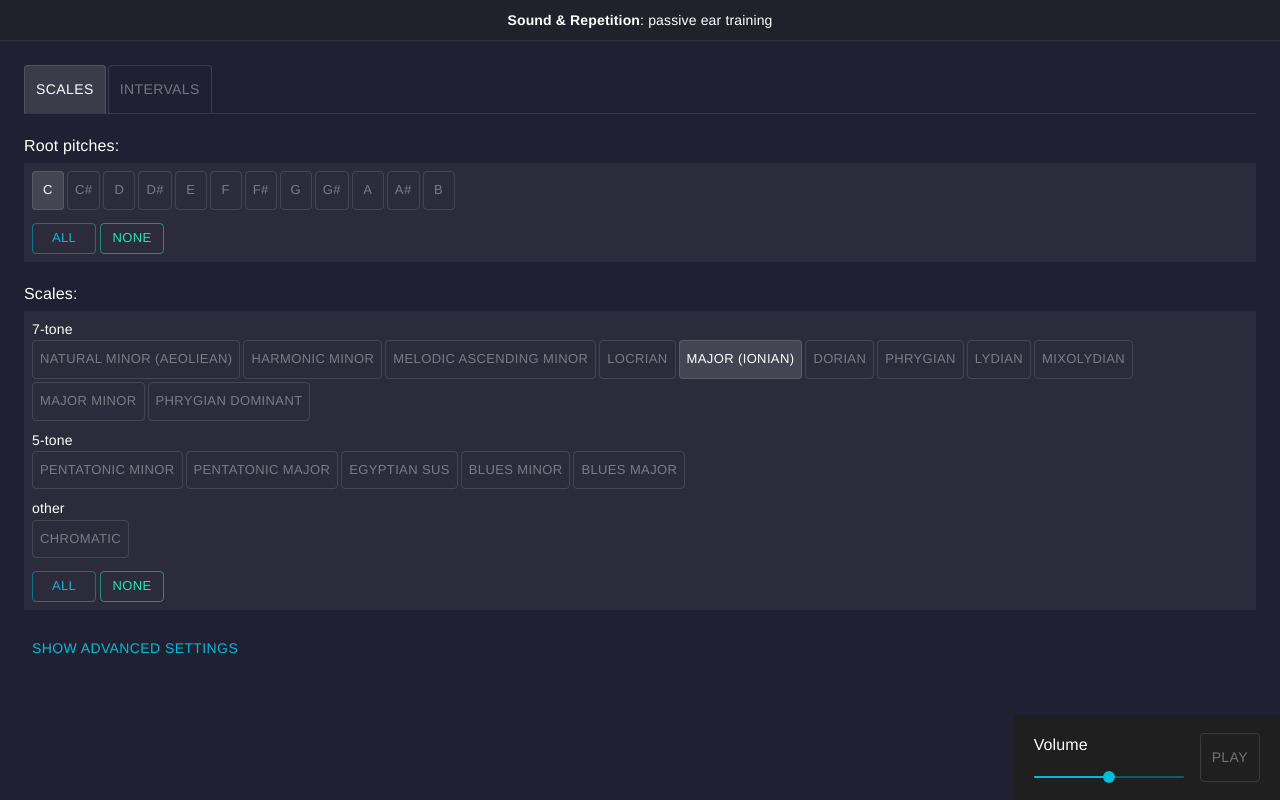
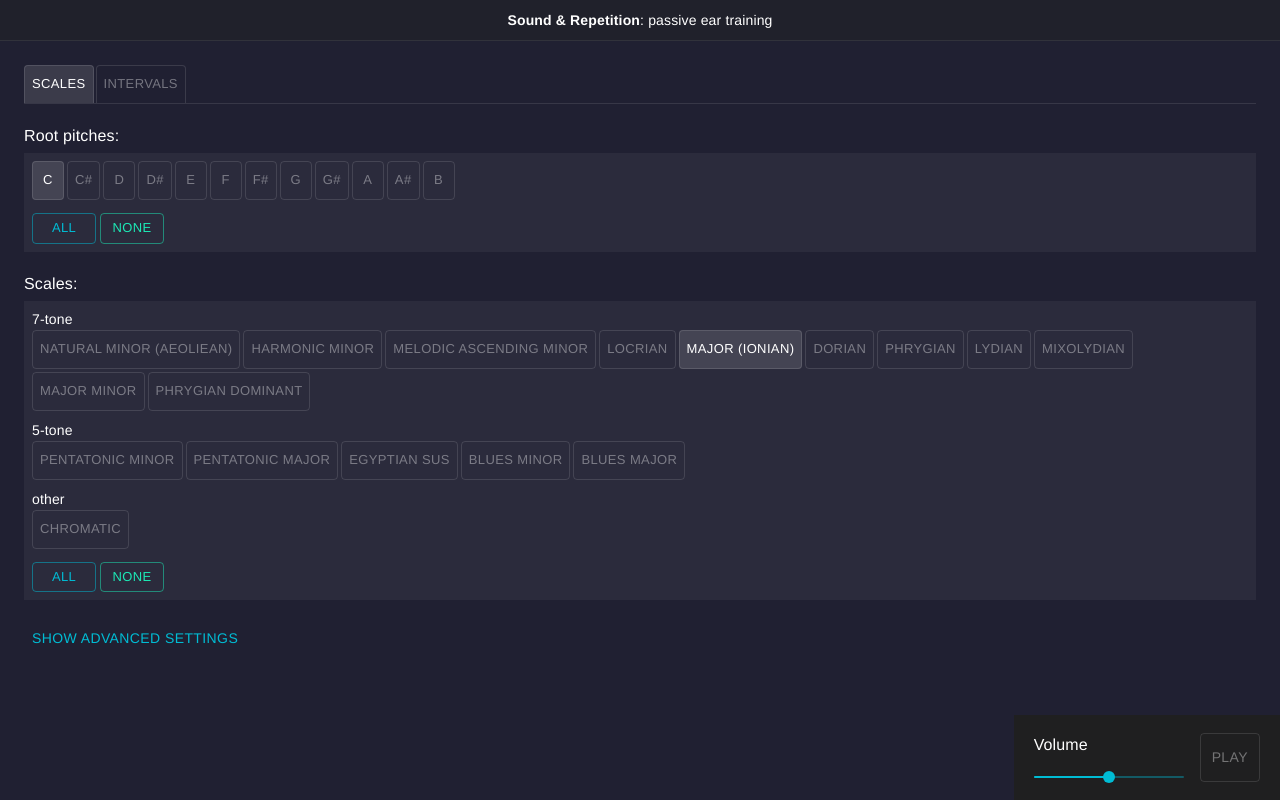
Before and after one commit to helioscope/sound-and-repetition, a React (Create React App) app: page / in a window 1280 px wide. Built offline with nearby package versions, Linux system fonts and the light colour scheme; a web font is replaced by a local one.

Commit message:
shrink exercise tabs to better fit thinner devices (after all 4 exercises are in place)

```diff
--- a/src/App.tsx
+++ b/src/App.tsx
@@ -162,12 +162,14 @@ class App extends React.Component {
     const exerciseToggles = exerciseList.map((entry: ToggleItem<GenericEarExercise>) => {
       return (
         <ToggleButton
-            key={entry.label}
-            value={entry.label}
-            selected={activeExercise === entry.value}
-            onChange={() => {
-              this.adoptExercise(entry.value);
-            }}>
+          key={entry.label}
+          value={entry.label}
+          selected={activeExercise === entry.value}
+          onChange={() => {
+            this.adoptExercise(entry.value);
+          }}
+          size={"small"}
+        >
           {entry.label}
         </ToggleButton>
       )
```
